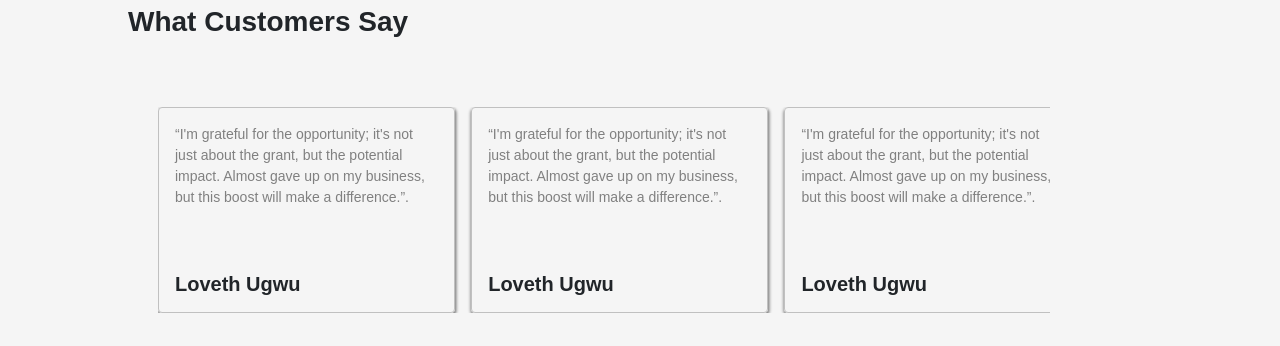
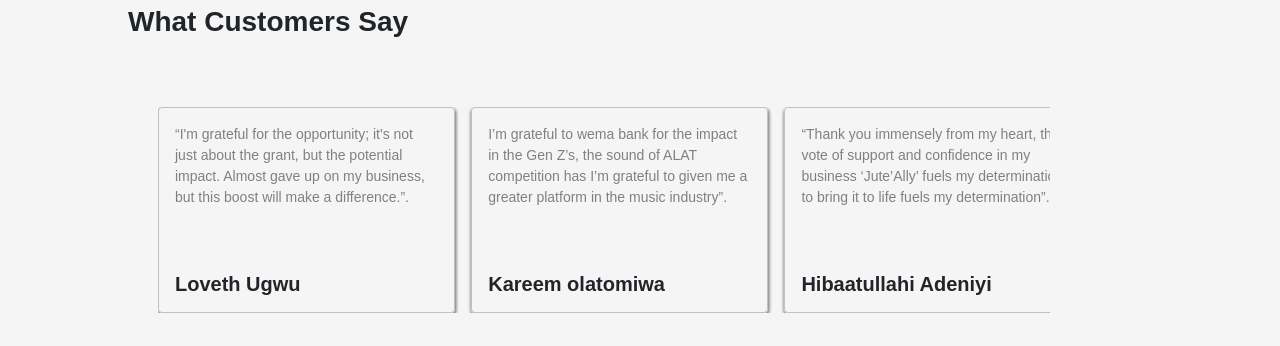
Before and after one commit to nimatoyeniran-cloud/wema-website, a plain HTML site: page index.html in a window 1280 px wide. Shown: the part 5744-6090 px from the top of the page. Drawn offline with nearby package versions, Linux system fonts and the light colour scheme; files whose address does not match are found by name.

Commit message:
wema-complete

```diff
--- a/index.html
+++ b/index.html
@@ -68,12 +68,12 @@
   <div class="nav-topbar-container2 /border /border-bottom bg-light ">
     <div class="nav2-links">
       <a href="" class="career-link">Careers</a>
-       <ul class="dropdowns dropdown1">
+       <!-- <ul class="dropdowns dropdown1">
                                 <li>Why join Wema Bank</li>
                                 <li>Our Recruitment Process</li>
                                 <li>Career Opportunities</li>
                                 <li>Purple Academy</li>
-                            </ul>
+                            </ul> -->
       <a href="" class="investor-link">Investors Relations</a>
        <!-- <ul class="dropdowns dropdown2">
                                 <li>Financial Reports</li>
@@ -602,44 +602,38 @@
                         </li>
                         <li class="splide__slide">
                             <div class="card-body testimonial-card p-3 d-flex flex-column gap-5">
-                               <p class="card-text">“I'm grateful for the opportunity; it's not just about the grant, but the potential impact. Almost gave up on my business, but this boost will make a difference.”.</p>
-                                  <h5 class="card-title">Loveth Ugwu</h5>
+                               <p class="card-text">I’m grateful to wema bank for the impact in the Gen Z’s, the sound of ALAT competition has I’m grateful to  given me a greater platform in the music industry”.</p>
+                                  <h5 class="card-title">Kareem olatomiwa</h5>
                             </div>
                         </li>
                         <li class="splide__slide">
                             <div class="card-body testimonial-card p-3 d-flex flex-column gap-5">
-                               <p class="card-text">“I'm grateful for the opportunity; it's not just about the grant, but the potential impact. Almost gave up on my business, but this boost will make a difference.”.</p>
-                                  <h5 class="card-title">Loveth Ugwu</h5>
+                               <p class="card-text">“Thank you immensely from my heart, this vote of support and confidence in my business ‘Jute’Ally’ fuels my determination to bring it to life fuels my determination”.</p>
+                                  <h5 class="card-title">Hibaatullahi Adeniyi</h5>
                             </div>
                         </li>
                         <li class="splide__slide">
                             <div class="card-body testimonial-card p-3 d-flex flex-column gap-5">
-                               <p class="card-text">“I'm grateful for the opportunity; it's not just about the grant, but the potential impact. Almost gave up on my business, but this boost will make a difference.”.</p>
-                                  <h5 class="card-title">Loveth Ugwu</h5>
+                               <p class="card-text">“Thank you immensely from my heart, this vote of support and confidence fuels my determination in my business ‘Jute’Ally’ fuels my determination to bring it to life”.</p>
+                                  <h5 class="card-title">Hibaatullahi Adeniyi</h5>
                             </div>
                         </li>
                         <li class="splide__slide">
                             <div class="card-body testimonial-card p-3 d-flex flex-column gap-5">
-                               <p class="card-text">“I'm grateful for the opportunity; it's not just about the grant, but the potential impact. Almost gave up on my business, but this boost will make a difference.”.</p>
-                                  <h5 class="card-title">Loveth Ugwu</h5>
+                               <p class="card-text">I’m grateful to wema bank for the impact in the Gen Z’s, the sound of ALAT competition has I’m grateful to  given me a greater platform in the music industry”.</p>
+                                  <h5 class="card-title">Kareem olatomiwa</h5>
                             </div>
                         </li>
                         <li class="splide__slide">
                             <div class="card-body testimonial-card p-3 d-flex flex-column gap-5">
-                               <p class="card-text">“I'm grateful for the opportunity; it's not just about the grant, but the potential impact. Almost gave up on my business, but this boost will make a difference.”.</p>
-                                  <h5 class="card-title">Loveth Ugwu</h5>
+                               <p class="card-text">“Thank you immensely from my heart, this vote of support and confidence in my business ‘Jute’Ally’ fuels my determination to bring it to life fuels my determination”.</p>
+                                  <h5 class="card-title">Hibaatullahi Adeniyi</h5>
                             </div>
                         </li>
                         <li class="splide__slide">
                             <div class="card-body testimonial-card p-3 d-flex flex-column gap-5">
-                               <p class="card-text">“I'm grateful for the opportunity; it's not just about the grant, but the potential impact. Almost gave up on my business, but this boost will make a difference.”.</p>
-                                  <h5 class="card-title">Loveth Ugwu</h5>
-                            </div>
-                        </li>
-                        <li class="splide__slide">
-                            <div class="card-body testimonial-card  p-3 d-flex flex-column gap-5">
-                               <p class="card-text">“I'm grateful for the opportunity; it's not just about the grant, but the potential impact. Almost gave up on my business, but this boost will make a difference.”.</p>
-                                  <h5 class="card-title">Loveth Ugwu</h5>
+                               <p class="card-text">“Thank you immensely from my heart, this vote of support and confidence fuels my determination in my business ‘Jute’Ally’ fuels my determination to bring it to life”.</p>
+                                  <h5 class="card-title">Hibaatullahi Adeniyi</h5>
                             </div>
                         </li>
 
```
